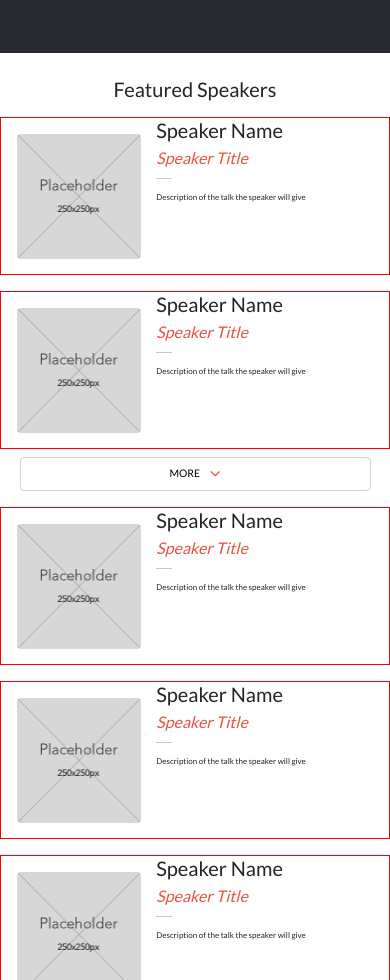
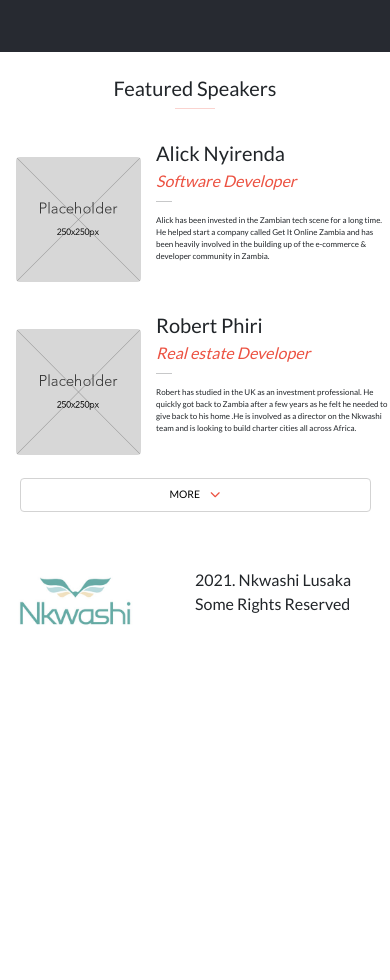
Before and after one commit to Beardless-sheik/nkwashi-conference, a website: page index.html in a window 390 px wide. Shown: the part 1020-2000 px from the top of the page. After the commit the page ends 1669 px from the top, so only its background shows below. Drawn offline with nearby package versions, Linux system fonts and the light colour scheme; a web font is replaced by a local one.

Commit message:
dynamic generation of speakers for mobile
Create dynamic generation of speakers on mobile version using project data in navigation js.

```diff
--- a/index.html
+++ b/index.html
@@ -44,6 +44,7 @@
     <section class="main-program">
       <div class="container-fluid">
         <h2> Main Program </h2>
+        <hr class="orange-dividing-line-program mx-auto">
         <div class="row align-items-center d-flex program-container m-2">
           <div class="col-1">
             <img src="./images/lecture.png" class=" program-image-icons" alt="illustration showing lecturer presenting">
@@ -103,79 +104,13 @@
       </div>
     </section>
 
-    <section id="speakers" class="speakers">
+    <section class="speakers">
       <h2 class="text-center speaker-title"> Featured Speakers</h2>
-      <div class="grid-speaker-container">
-        <div class="grid-speaker-section">
-          <img src="./images/speaker-placeholder.png" alt="speaker image" class="rounded speaker-image">
-          <div class="speaker-description">
-            <p class="h5 mb-1">Speaker Name</p>
-            <p class="speaker-profession"> Speaker Title </p>
-            <hr class="dividing-line-speakers">
-            <p class="speaker-description-text"> Description of the talk the speaker will give </p>
-          </div>
-        </div>
+      <hr class="orange-dividing-line-about mx-auto">
+      <div id="speakers" class="grid-speaker-container">
       </div>
-      <div class="grid-speaker-container">
-        <div class="grid-speaker-section">
-          <img src="./images/speaker-placeholder.png" alt="speaker image" class="rounded speaker-image">
-          <div class="speaker-description">
-            <p class="h5 mb-1">Speaker Name</p>
-            <p class="speaker-profession"> Speaker Title </p>
-            <hr class="dividing-line-speakers">
-            <p class="speaker-description-text"> Description of the talk the speaker will give </p>
-          </div>
-        </div>
-      </div>
-      <button class="speakers-button rounded p-2"> MORE <i class="fas fa-chevron-down see-more-speakers-icon"></i> </button>
-
-      <div class="grid-speaker-container">
-        <div class="grid-speaker-section">
-          <img src="./images/speaker-placeholder.png" alt="speaker image" class="rounded speaker-image">
-          <div class="speaker-description">
-            <p class="h5 mb-1">Speaker Name</p>
-            <p class="speaker-profession"> Speaker Title </p>
-            <hr class="dividing-line-speakers">
-            <p class="speaker-description-text"> Description of the talk the speaker will give </p>
-          </div>
-        </div>
-      </div>
-
-      <div class="grid-speaker-container">
-        <div class="grid-speaker-section">
-          <img src="./images/speaker-placeholder.png" alt="speaker image" class="rounded speaker-image">
-          <div class="speaker-description">
-            <p class="h5 mb-1">Speaker Name</p>
-            <p class="speaker-profession"> Speaker Title </p>
-            <hr class="dividing-line-speakers">
-            <p class="speaker-description-text"> Description of the talk the speaker will give </p>
-          </div>
-        </div>
-      </div>
-
-      <div class="grid-speaker-container">
-        <div class="grid-speaker-section">
-          <img src="./images/speaker-placeholder.png" alt="speaker image" class="rounded speaker-image">
-          <div class="speaker-description">
-            <p class="h5 mb-1">Speaker Name</p>
-            <p class="speaker-profession"> Speaker Title </p>
-            <hr class="dividing-line-speakers">
-            <p class="speaker-description-text"> Description of the talk the speaker will give </p>
-          </div>
-        </div>
-      </div>
-
-      <div class="grid-speaker-container">
-        <div class="grid-speaker-section">
-          <img src="./images/speaker-placeholder.png" alt="speaker image" class="rounded speaker-image">
-          <div class="speaker-description">
-            <p class="h5 mb-1">Speaker Name</p>
-            <p class="speaker-profession"> Speaker Title </p>
-            <hr class="dividing-line-speakers">
-            <p class="speaker-description-text"> Description of the talk the speaker will give </p>
-          </div>
-        </div>
-      </div>
+      <!-- <button id="see-more-button" class="speakers-button rounded p-2"> MORE <i class="fas fa-chevron-down see-more-speakers-icon"></i> </button> -->
+      <!-- <button id="see-less-button" class="speakers-button rounded p-2 d-none"> SEE LESS <i class="fas fa-chevron-down see-more-speakers-icon"></i> </button> -->
     </section>
     </main>
 
--- a/indexStyle.css
+++ b/indexStyle.css
@@ -64,9 +64,23 @@ header {
 .main-program div h2{
   text-align: center;
   color: white;
-  padding: 1.9rem 2px;
+  padding-top: 1.9rem;
   font-size: 1.2rem;
   font-family: 'Lato', sans-serif;
+}
+
+.orange-dividing-line-program {
+  color: #ec5242;
+  width: 2.5rem;
+  margin-top: 0.5rem;
+  margin-bottom: 1.75rem;
+}
+
+.orange-dividing-line-about {
+  color: #ec5242;
+  width: 2.5rem;
+  margin-top: 0.5rem;
+  margin-bottom: 0.75rem;
 }
 
 .program-image-icons {
@@ -101,7 +115,6 @@ header {
 
 .grid-speaker-container {
   display: grid;
-  border: red solid 1px;
   margin-top: 1rem;
 }
 
--- /dev/null
+++ b/navigation.js
@@ -0,0 +1,126 @@
+const speakerData = [
+  {
+    speakerName: 'Alick Nyirenda',
+    speakerTitle: 'Software Developer',
+    speakerAchievements: `Alick has been invested in the Zambian tech scene for a long time.
+    He helped start a company called Get It Online Zambia and has been heavily involved in the building
+    up of the e-commerce & developer community in Zambia.`
+  },
+  {
+    speakerName: 'Robert Phiri',
+    speakerTitle: 'Real estate Developer',
+    speakerAchievements: `Robert has studied in the UK as an investment professional.
+    He quickly got back to Zambia after a few years as he felt he needed to give back to his home .He
+    is involved as a director on the Nkwashi team and is looking to build charter cities all across Africa.`
+  },
+  {
+    speakerName: 'Bestone Bwalya',
+    speakerTitle: 'Lawyer',
+    speakerAchievements: `Bestone has been a Zambian lawyer that has been practicsing law locally
+    for over 20 years. He brings his experience in local land matters to this conference to educate us
+    on the work they are doing to improve local land laws for the people`
+  },
+  {
+    speakerName: 'Mick Jenkins',
+    speakerTitle: 'Rapper',
+    speakerAchievements: `Alick has been invested in the Zambian tech scene for a long time.
+    He helped start a company called Get It Online Zambia and has been heavily involved in the building
+    up of the e-commerce & developer community in Zambia`
+  },
+  {
+    speakerName: 'Dambiso Mwale',
+    speakerTitle: 'Artist',
+    speakerAchievements: ` Lorem ipsum dolor sit amet, consectetur adipiscing elit. Nunc volutpat dictum est.
+    Cras pulvinar lectus sit amet dolor vehicula, eu semper magna lacinia.
+    Etiam lobortis sem eget nibh posuere aliquam a sit amet nisl. Phasellus iaculis augue vel lacus laoreet commodo.`
+  },
+  {
+    speakerName: 'Xian Hing',
+    speakerTitle: 'Asain Investment Banker',
+    speakerAchievements: `Proin sit amet placerat est. Nunc sit amet augue sit amet nulla sollicitudin maximus eget sit
+    amet nunc. Etiam posuere cursus facilisis. Phasellus nec sodales odio. Sed malesuada nisl quis porttitor gravida.
+    Aliquam nec auctor tortor. Nam ut vulputate nibh.`
+  }
+]
+
+const hamburger = document.querySelector('#hamburger-menu');
+const closeIcon = document.getElementById('close-menu-icon');
+let speakerSection = document.querySelector('#speakers');
+
+function popUpMenu(){
+  hamburger.classList.toggle('menu-hidden');
+  closeIcon.classList.toggle('menu-hidden');
+  document.getElementById('mobile-menu-links').classList.toggle('menu-hidden');
+}
+
+function populateFirstTwoSpeakers(){
+  let counter = 0
+  speakerSection.innerHTML = '';
+  speakerData.forEach((data) => {
+    if (counter<=1){
+      speakerSection.innerHTML += `
+      <div class="grid-speaker-container">
+        <div class="grid-speaker-section">
+          <img src="./images/speaker-placeholder.png" alt="speaker image" class="rounded speaker-image">
+          <div class="speaker-description">
+            <p class="h5 mb-1">${data.speakerName}</p>
+            <p class="speaker-profession"> ${data.speakerTitle} </p>
+            <hr class="dividing-line-speakers">
+            <p class="speaker-description-text"> ${data.speakerAchievements} </p>
+          </div>
+        </div>
+      </div>`; }
+    counter++;
+  });
+  speakerSection.innerHTML+= ` <button id="see-more-button" class="speakers-button rounded p-2"> MORE <i class="fas fa-chevron-down see-more-speakers-icon"></i> </button>`
+  document.querySelector('#see-more-button').addEventListener('click', populateAllSpeakersMobile);
+}
+
+function populateAllSpeakersMobile(){
+  speakerSection.innerHTML = '';
+  speakerData.forEach((data) => {
+  speakerSection.innerHTML += `
+      <div class="grid-speaker-container">
+        <div class="grid-speaker-section">
+          <img src="./images/speaker-placeholder.png" alt="speaker image" class="rounded speaker-image">
+          <div class="speaker-description">
+            <p class="h5 mb-1">${data.speakerName}</p>
+            <p class="speaker-profession"> ${data.speakerTitle} </p>
+            <hr class="dividing-line-speakers">
+            <p class="speaker-description-text"> ${data.speakerAchievements} </p>
+          </div>
+        </div>
+      </div>`;});
+  speakerSection.innerHTML+= ` <button id="see-less-button" class="speakers-button rounded p-2"> SEE LESS <i class="fas fa-chevron-down see-more-speakers-icon"></i> </button>`
+  document.querySelector('#see-less-button').addEventListener('click', populateFirstTwoSpeakers);
+}
+
+function populateAllSpeakersDesktop(){
+  speakerData.forEach((data) => {
+    speakerSection.innerHTML += `
+        <div class="grid-speaker-container">
+          <div class="grid-speaker-section">
+            <img src="./images/speaker-placeholder.png" alt="speaker image" class="rounded speaker-image">
+            <div class="speaker-description">
+              <p class="h5 mb-1">${data.speakerName}</p>
+              <p class="speaker-profession"> ${data.speakerTitle} </p>
+              <hr class="dividing-line-speakers">
+              <p class="speaker-description-text"> ${data.speakerAchievements} </p>
+            </div>
+          </div>
+        </div>`;})
+}
+
+hamburger.addEventListener('click', popUpMenu);
+closeIcon.addEventListener('click', popUpMenu);
+
+const mediaQuerryDesktop = window.matchMedia('(max-width:768px)')
+if(mediaQuerryDesktop.matches){
+  populateFirstTwoSpeakers();
+}
+else {
+  populateAllSpeakersDesktop();
+}
+
+
+console.log(2);
```
